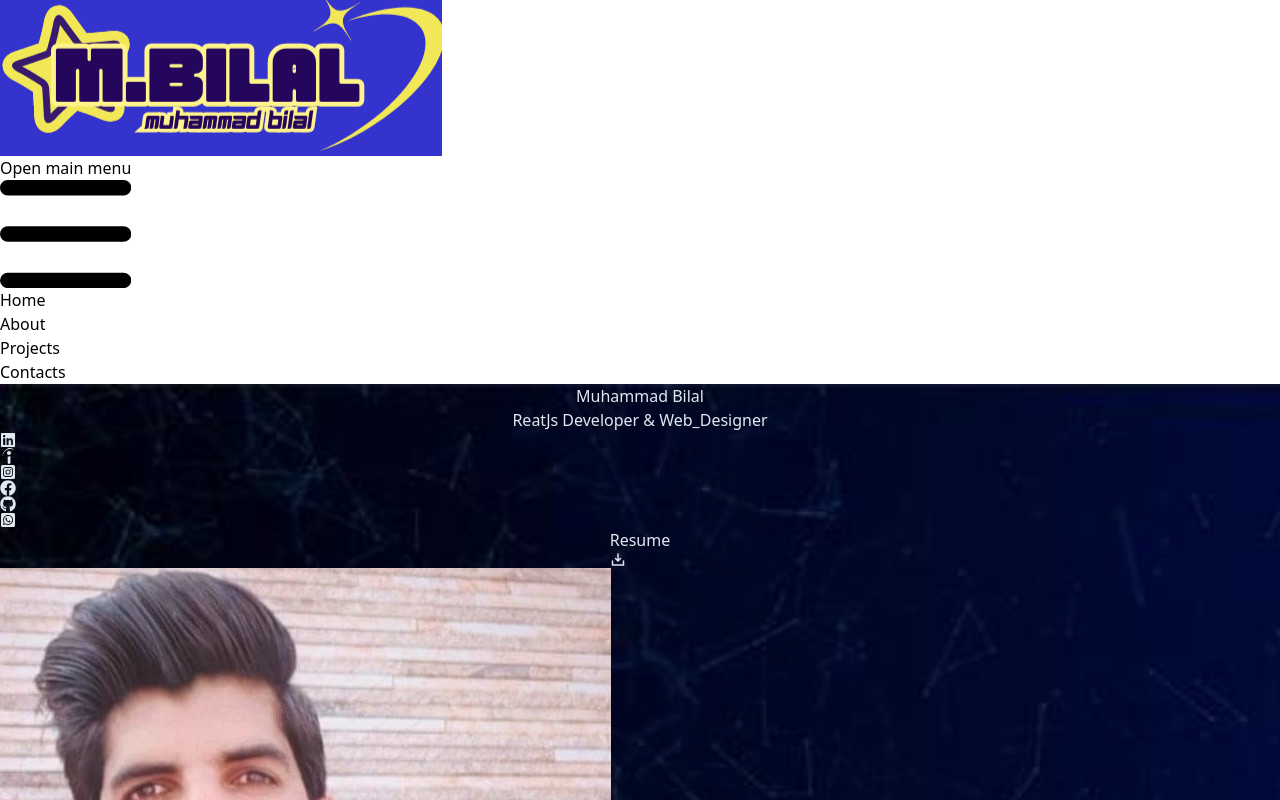
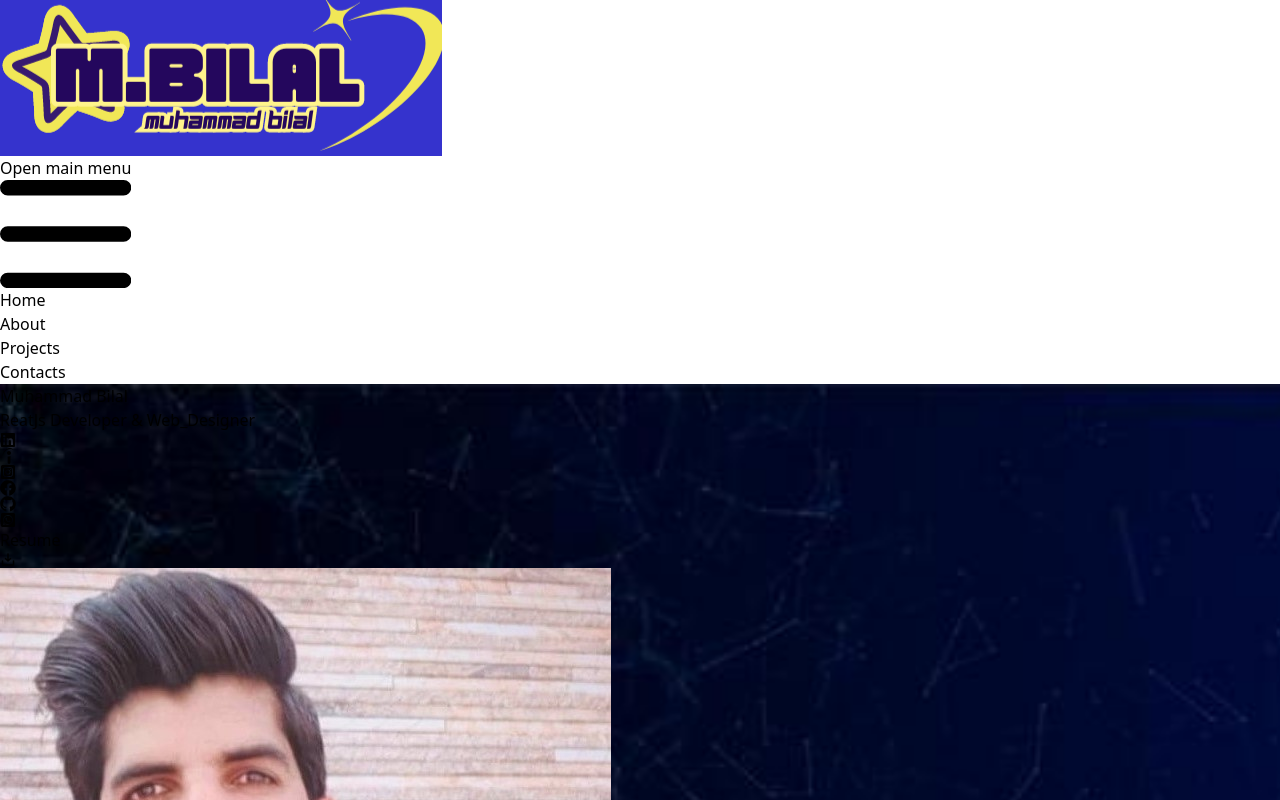
Before and after one commit to Bilal-React-Developer/My-Portfolio, a React (Vite) app: page / in a window 1280 px wide. Shown: the top 800 px of the page. Built offline with nearby package versions, Linux system fonts and the light colour scheme.

Commit message:
contact portion's bg image settled

```diff
--- a/src/App.css
+++ b/src/App.css
@@ -18,12 +18,12 @@
     background-size: cover;
     /* background-position: ; */
     background-repeat: no-repeat;
-    color: #E2E8F0; /* Slate 200 */
+    /* color: #E2E8F0; Slate 200 */
     /* display: flex; */
     /* flex-direction: column-reverse; */
-    text-align: center;
+    /* text-align: center; */
     /* padding: 20px; */
-    justify-content: center;
-    width: 100%;
+    /* justify-content: center; */
+    /* width: 100%; */
     /* height: 100vh; Full viewport height */
 }
--- a/src/pages/Contact.jsx
+++ b/src/pages/Contact.jsx
@@ -6,7 +6,7 @@ const contact = () => {
     <div>
       <div
         className="w-full  space-y-6 text-slate-200
-          bg-cover bg-center bg-no-repeat bg-[url('src/components/assets/bg.jpg')]"
+          bg-cover bg_img"
       >
         <div className="flex justify-center">
           <span className="text-6xl md:my-6 font-semibold tracking-wider">
```
